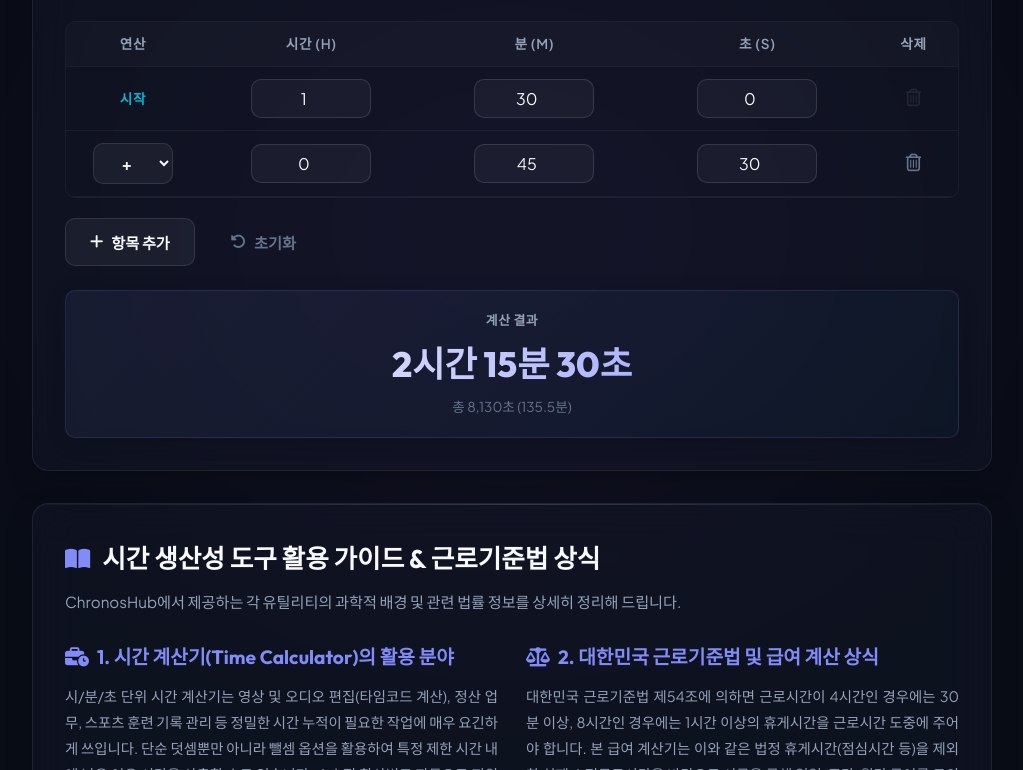
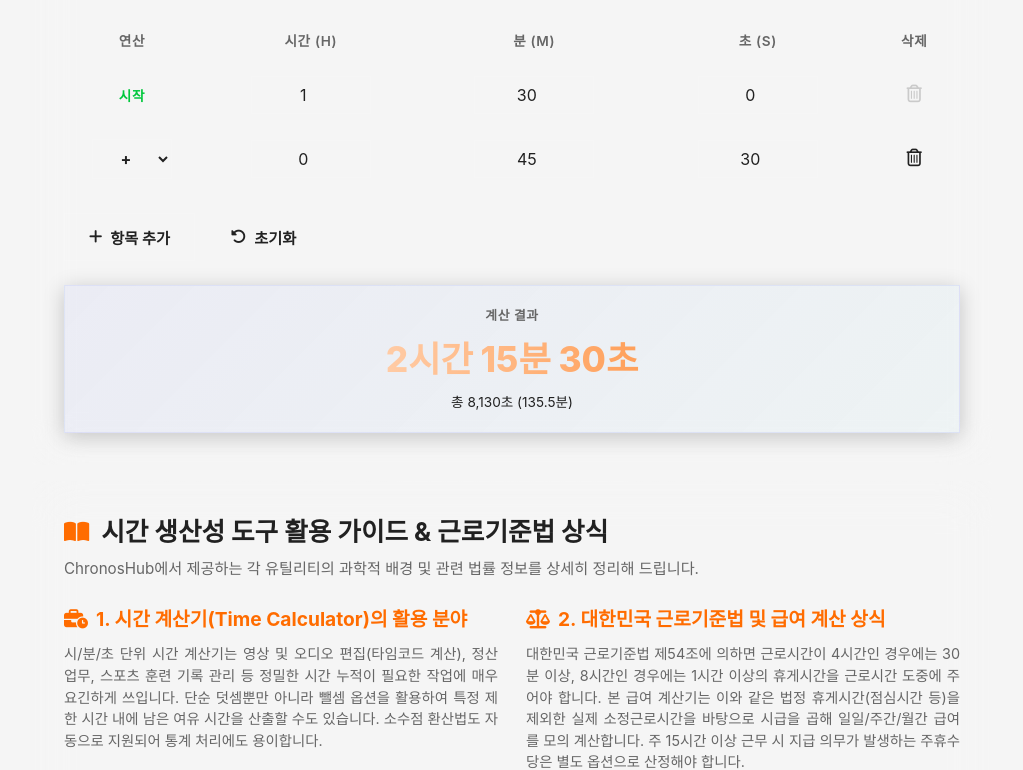
Before and after one commit to 2zerolight/ggullog, a website: page public/index.html in a window 1280 px wide. Shown: the part 600-1370 px from the top of the page, without its empty margins (128-1151 px from the left). Drawn offline with Linux system fonts and the light colour scheme.

Commit message:
Apply Toss design for AdSense compliance

```diff
--- a/public/index.html
+++ b/public/index.html
@@ -39,7 +39,7 @@
     <!-- Background Elements for Visual Flair -->
 
 
-    <div class="bg-glow bg-glow-3"></div>
+
 
     <div class="app-container">
         <!-- Header -->
--- a/public/styles.css
+++ b/public/styles.css
@@ -171,6 +171,20 @@ footer {
 
 /* --- CSS Variables & Design Tokens --- */
 :root {
+  /* Toss-inspired color palette */
+  --primary: #FF6C00;      /* Toss orange */
+  --primary-hover: #e65a00;
+  --secondary: #00C73C;    /* Success green */
+  --background: #f5f5f5;  /* Light gray page background */
+  --card-bg: #ffffff;     /* White cards */
+  --text-primary: #212121;
+  --text-secondary: #666666;
+  --border-radius: 12px;
+  --transition: all 0.2s ease;
+  --shadow: 0 4px 12px rgba(0,0,0,0.08);
+  --font-header: 'Inter', system-ui, -apple-system, sans-serif;
+  --font-body: 'Inter', system-ui, -apple-system, sans-serif;
+}
     --bg-dark: #090d16;
     --card-bg-glass: rgba(20, 26, 44, 0.45);
     --card-border-glass: rgba(255, 255, 255, 0.07);
@@ -206,6 +220,13 @@ footer {
 }
 
 body {
+  background: var(--background);
+  color: var(--text-primary);
+  font-family: var(--font-body);
+  min-height: 100vh;
+  overflow-x: hidden;
+  line-height: 1.5;
+}
     background-color: var(--bg-dark);
     color: var(--text-primary);
     font-family: var(--font-body);
@@ -216,7 +237,8 @@ body {
 }
 
 /* --- Ambient Glowing Backgrounds --- */
-.bg-glow {
+/* Removed ambient glow backgrounds for clean Toss design */
+/* .bg-glow { position: absolute; width: 600px; height: 600px; border-radius: 50%; filter: blur(140px); z-index: -1; opacity: 0.15; pointer-events: none; } */
     position: absolute;
     width: 600px;
     height: 600px;
@@ -1089,7 +1111,7 @@ label {
         gap: 24px;
     }
 
-    .card {
+   /* Removed premium glassmorphic card style; using simple white card defined earlier */
         padding: 20px;
     }
 }
```
